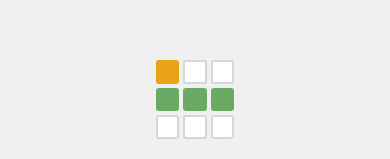
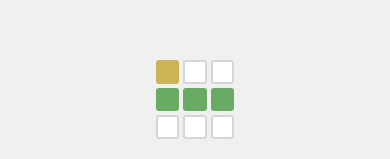
Before and after one commit to BinaryBrain010/nyt-wordle-app, a React Native app: screen /Home in a window 390 px wide. Shown: the part 139-298 px from the top of the page. Built offline with nearby package versions, Linux system fonts and the light colour scheme.

Commit message:
color pallet

```diff
--- a/src/theme/colors.ts
+++ b/src/theme/colors.ts
@@ -5,16 +5,16 @@ export const colors = {
 
   tileBorder: '#D3D6DA',
   tileEmpty: '#FFFFFF',
-  keyUnused: '#D3D6DA',
+  keyUnused: '#D3D6DB',
 
-  correct: '#6AAA64',
-  present: '#E8A317',
-  absent: '#121213',
+  correct: '#69AB62',
+  present: '#CBB356',
+  absent: '#787C7F',
   loseCross: '#DC2626',
 
   button: '#000000',
   buttonText: '#FFFFFF',
 
   modalBackground: '#F5F0E8',
-  submitButton: '#6AAA64'
+  submitButton: '#69AB62'
 } as const;
```
